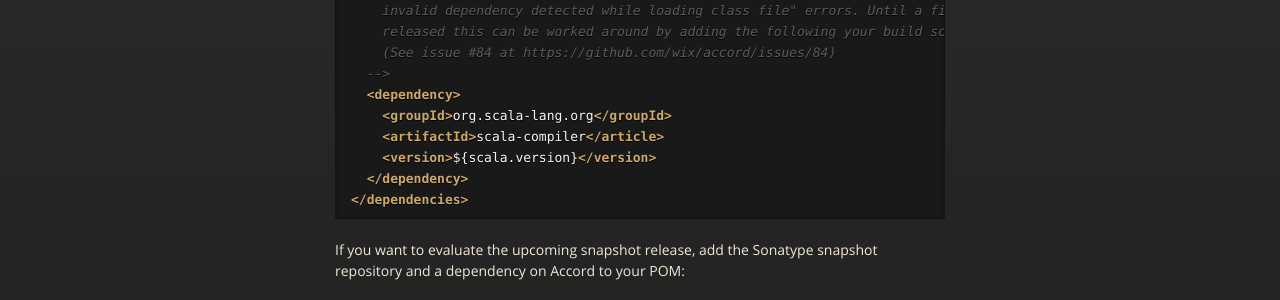
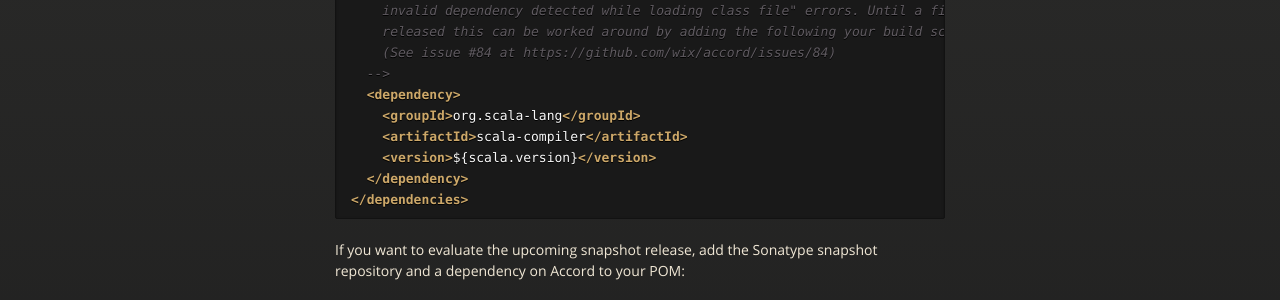
Before and after one commit to wix-incubator/accord, a Jekyll site: the page built from index.md, in a window 1280 px wide and 900 px high, scrolled down 2696 px. Shown: the part 152-452 px from the top of the window. Built offline with Jekyll 4.4.1, drawn with Linux system fonts in a browser that asks for light colours; nearby versions of some CDN libraries; emoji names are drawn with the system emoji font.

Commit message:
Fixed typoes
Thanks Linas :-)

```diff
--- a/index.md
+++ b/index.md
@@ -130,8 +130,8 @@
     (See issue #84 at https://github.com/wix/accord/issues/84)
   -->
   <dependency>
-    <groupId>org.scala-lang.org</groupId>
-    <artifactId>scala-compiler</article>
+    <groupId>org.scala-lang</groupId>
+    <artifactId>scala-compiler</artifactId>
     <version>${scala.version}</version>
   </dependency>
 </dependencies>
```
